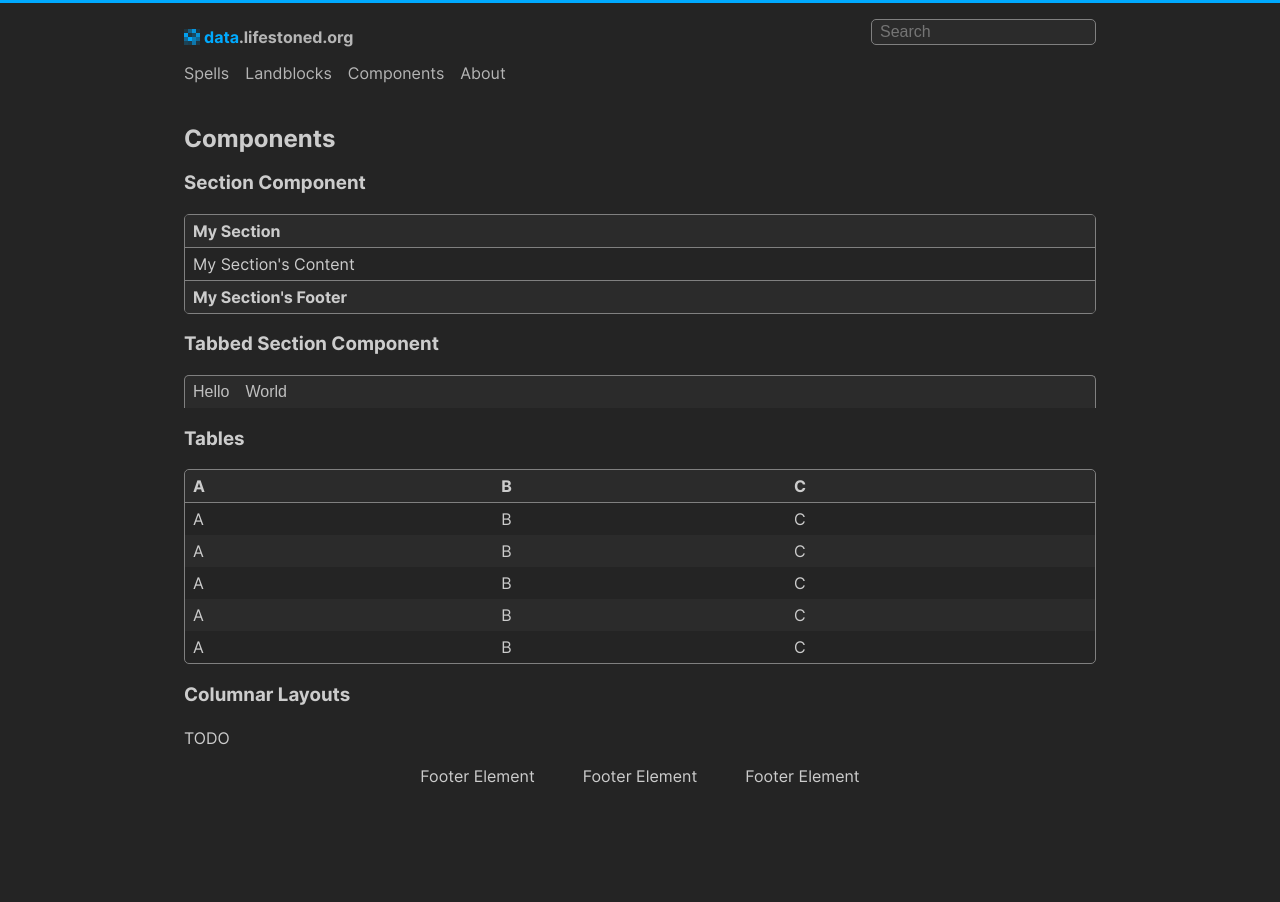
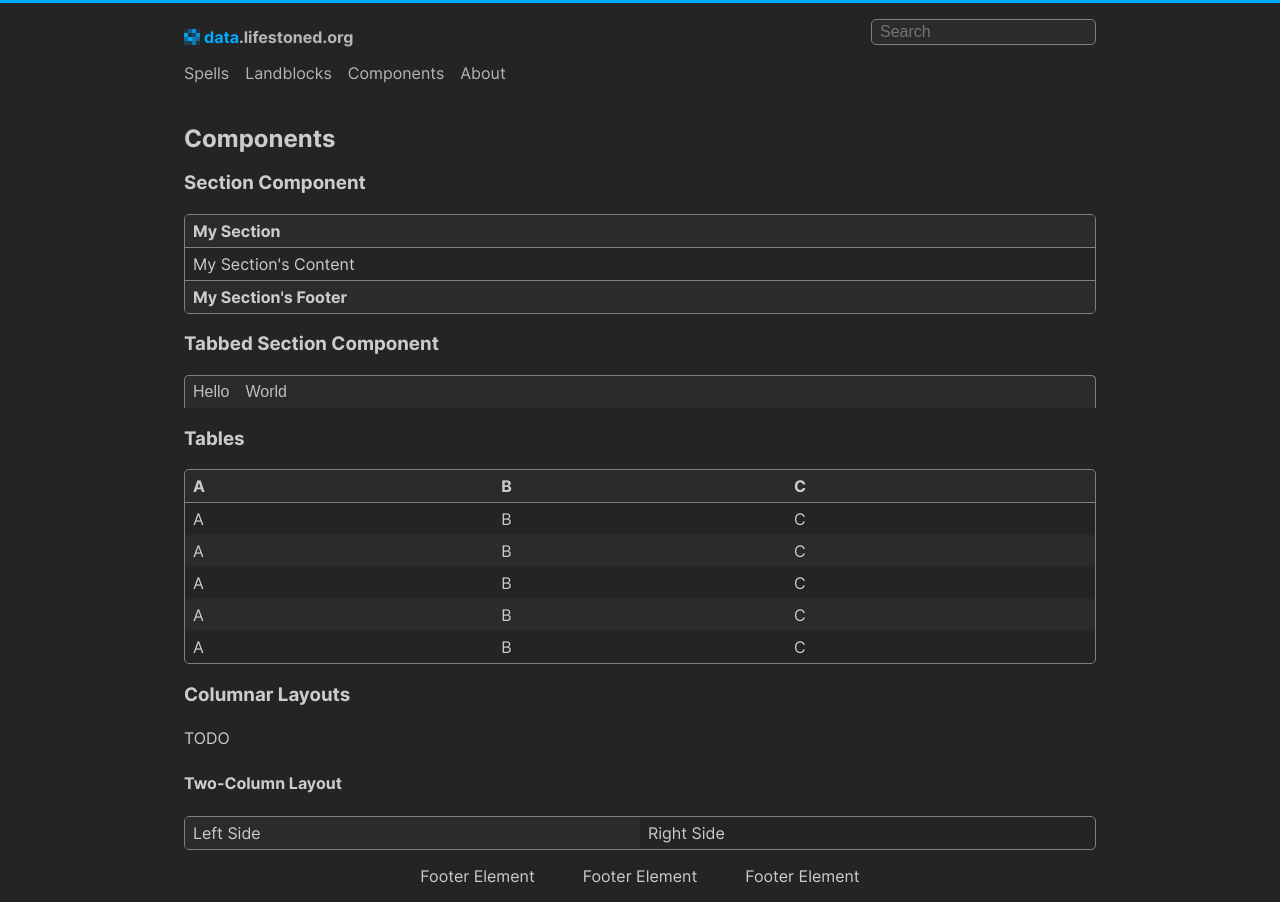
Before and after one commit to amoeba/data.lifestone.org, a Nuxt app: page /components in a window 1280 px wide. Before the commit the page ends 802 px from the top, so only its background shows below. Built offline with nearby package versions, Linux system fonts and the light colour scheme.

Commit message:
Add TwoCol Component

```diff
--- a/assets/css/styles.css
+++ b/assets/css/styles.css
@@ -343,3 +343,21 @@ tbody tr:last-child td:last-child {
   border-radius: 0 0 var(--border-radius) var(--border-radius);
   padding: 0.25em 0.5em;
 }
+
+/* Component: TwoCol (Two-Column Layout */
+.two-col {
+  border: 1px solid var(--border);
+  border-radius: var(--border-radius);
+  display: flex;
+  grid-template-columns: 1fr 1fr;
+}
+
+.two-col > div {
+  padding: 0.25em .5em;
+  width: 50%;
+}
+
+.two-col .two-col-left {
+  background-color: var(--background-alt);
+  border-right: var(--border);
+}
--- /dev/null
+++ b/components/TwoCol.vue
@@ -0,0 +1,10 @@
+<template>
+  <div class="two-col">
+    <div class="two-col-left">
+      <slot name="left"></slot>
+    </div>
+    <div class="two-col-right">
+      <slot name="right"></slot>
+    </div>
+  </div>
+</template>
--- a/pages/components.vue
+++ b/pages/components.vue
@@ -69,4 +69,13 @@
   </table>
   <h3>Columnar Layouts</h3>
   TODO
+  <h4>Two-Column Layout</h4>
+  <TwoCol>
+    <template #left>
+      Left Side
+    </template>
+    <template #right>
+      Right Side
+    </template>
+  </TwoCol>
 </template>
```
